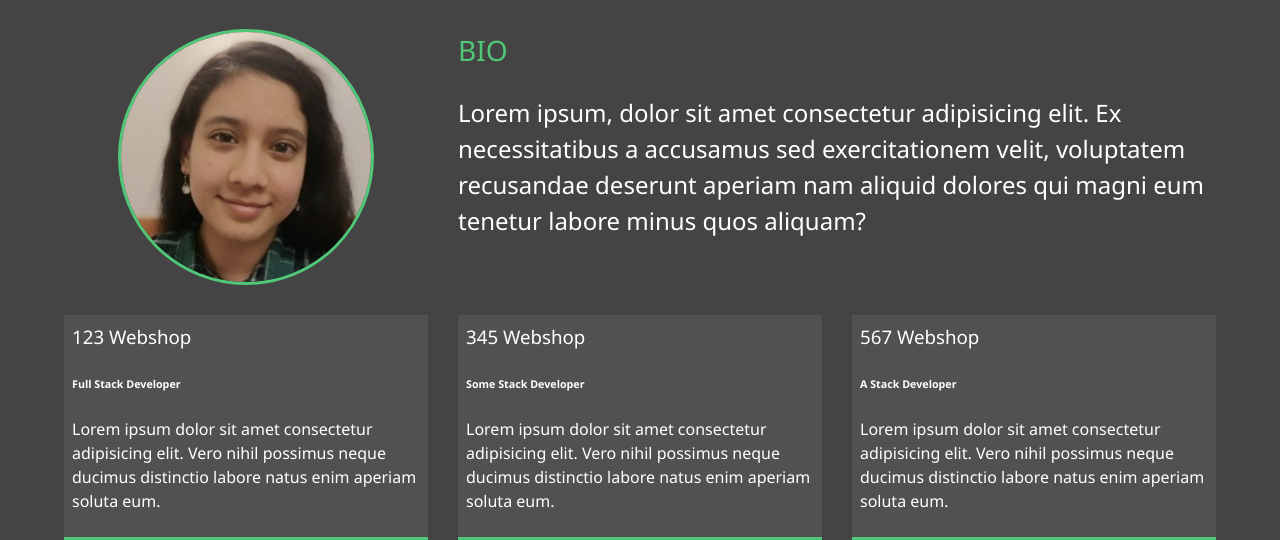
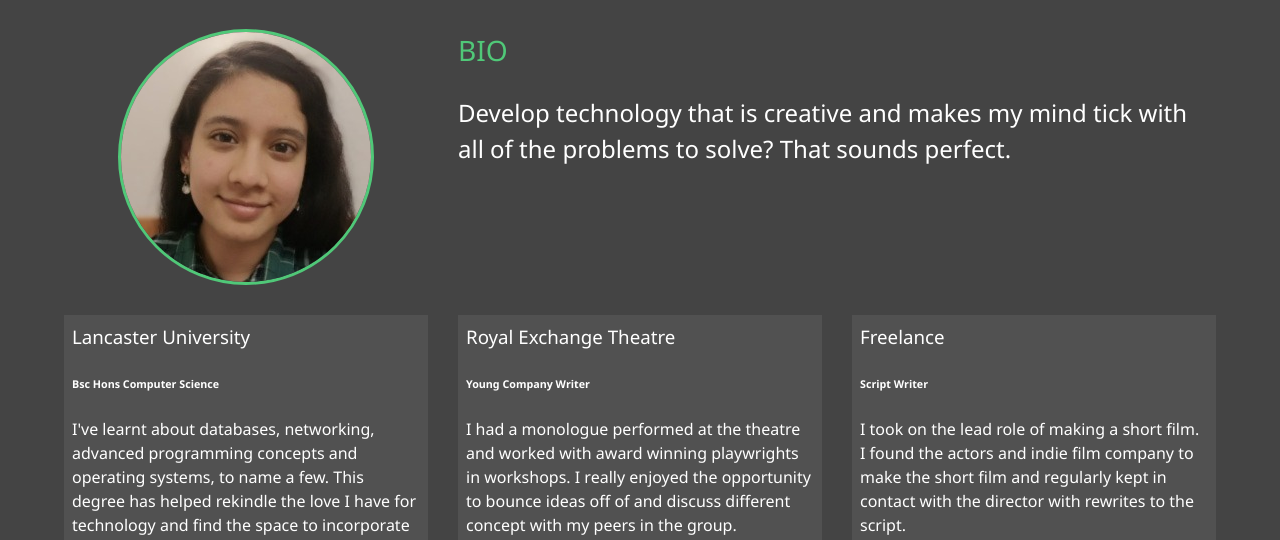
Before and after one commit to RadhiyaJabed/Portfolio-Website, a website: page docs/about.html in a window 1280 px wide. Shown: the part 253-793 px from the top of the page. Drawn offline with Linux system fonts and the light colour scheme.

Commit message:
Filled in the placeholder text for the about page
It again could be better. I don't really have much to show. The writing needs more work but at least it's filled in. I've tried to show my team working and leadership skills.

```diff
--- a/docs/about.html
+++ b/docs/about.html
@@ -59,23 +59,23 @@
 
             <div class="bio">
                 <h3 class="text-secondary">BIO</h3>
-                <p>Lorem ipsum, dolor sit amet consectetur adipisicing elit. Ex necessitatibus a accusamus sed exercitationem velit, voluptatem recusandae deserunt aperiam nam aliquid dolores qui magni eum tenetur labore minus quos aliquam?</p>
+                <p>Develop technology that is creative and makes my mind tick with all of the problems to solve? That sounds perfect.</p>
             </div>
 
             <div class="job job-1">
-                <h3>123 Webshop</h3>
-                <h6>Full Stack Developer</h6>
-                <p>Lorem ipsum dolor sit amet consectetur adipisicing elit. Vero nihil possimus neque ducimus distinctio labore natus enim aperiam soluta eum.</p>
+                <h3>Lancaster University</h3>
+                <h6>Bsc Hons Computer Science</h6>
+                <p>I've learnt about databases, networking, advanced programming concepts and operating systems, to name a few. This degree has helped rekindle the love I have for technology and find the space to incorporate my creativity and logic into a single medium.</p>
             </div>
             <div class="job job-2">
-                <h3>345 Webshop</h3>
-                <h6>Some Stack Developer</h6>
-                <p>Lorem ipsum dolor sit amet consectetur adipisicing elit. Vero nihil possimus neque ducimus distinctio labore natus enim aperiam soluta eum.</p>
+                <h3>Royal Exchange Theatre</h3>
+                <h6>Young Company Writer</h6>
+                <p>I had a monologue performed at the theatre and worked with award winning playwrights in workshops. I really enjoyed the opportunity to bounce ideas off of and discuss different concept with my peers in the group.</p>
             </div>
             <div class="job job-3">
-                <h3>567 Webshop</h3>
-                <h6>A Stack Developer</h6>
-                <p>Lorem ipsum dolor sit amet consectetur adipisicing elit. Vero nihil possimus neque ducimus distinctio labore natus enim aperiam soluta eum.</p>
+                <h3>Freelance</h3>
+                <h6>Script Writer</h6>
+                <p>I took on the lead role of making a short film. I found the actors and indie film company to make the short film and regularly kept in contact with the director with rewrites to the script.</p>
             </div>
         </div>
     </main>
```
